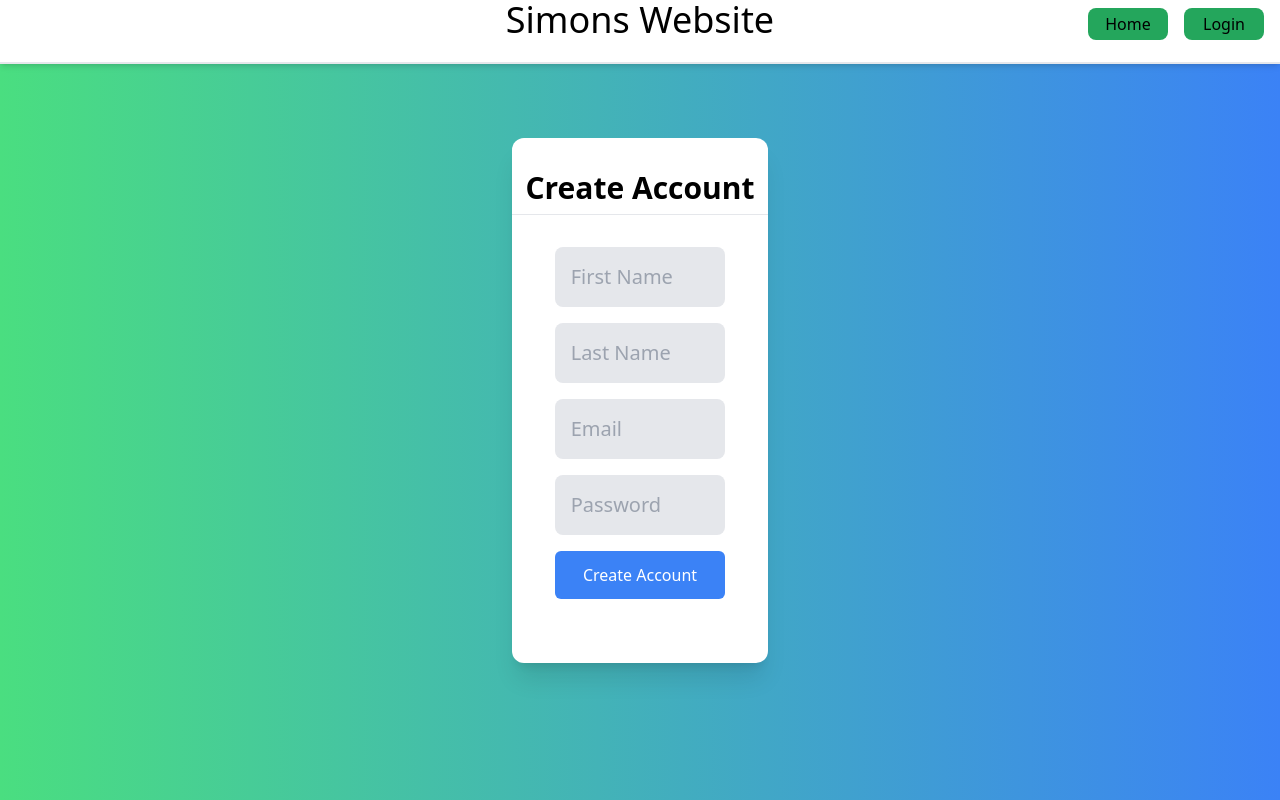
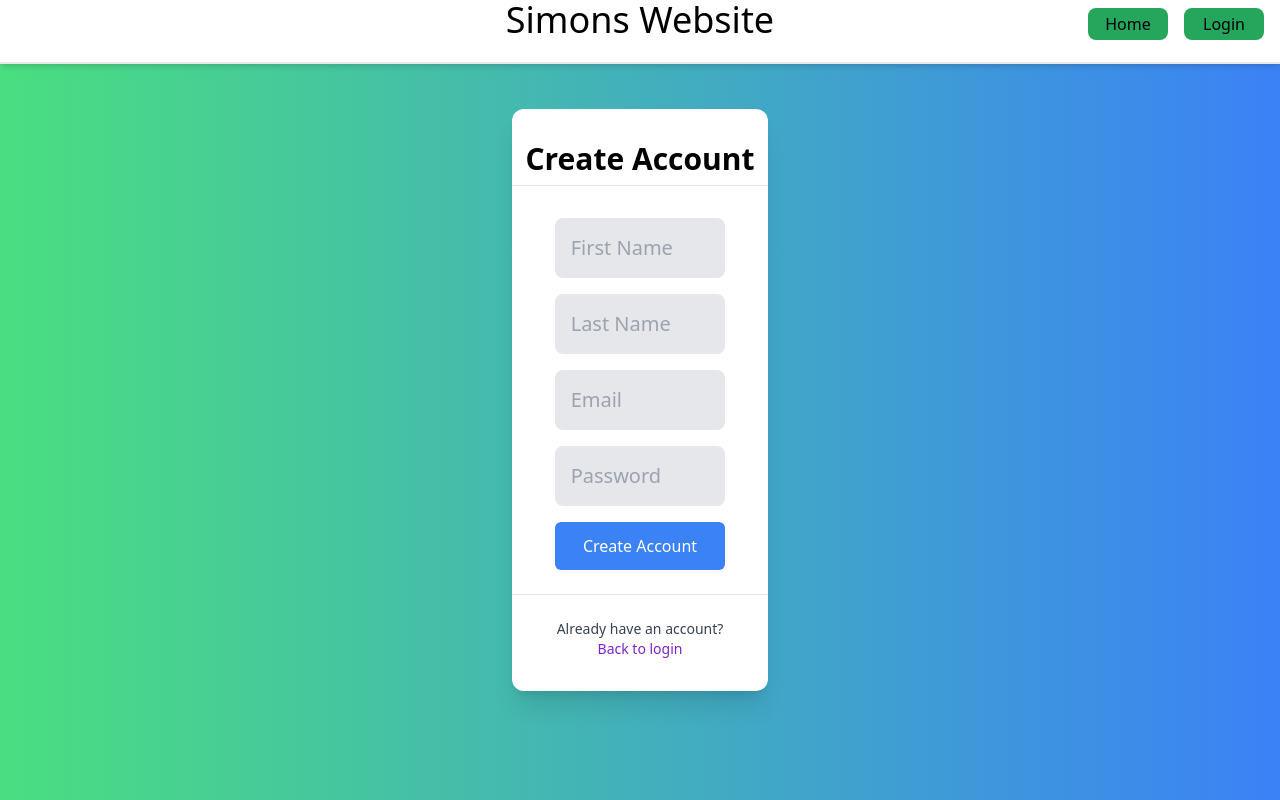
Before and after one commit to simon73737/React-Project-UI, a React (Create React App) app: page /signup in a window 1280 px wide. Built offline with nearby package versions, Linux system fonts and the light colour scheme.

Commit message:
Final styling tweaks to login/signup

```diff
--- a/src/Pages/Login.js
+++ b/src/Pages/Login.js
@@ -54,8 +54,8 @@ class Login extends Component {
       <>
         <section className="flex basis-full h-screen bg-gradient-to-r from-green-400 to-blue-500">
           <div className="w-full h-full flex justify-center items-center">
-            <div className="px-10 py-16 bg-white w-1/5 flex-col rounded-xl shadow-xl">
-            <h4 className="flex justify-center w-full text-3xl font-bold -mt-8 mb-4 pb-2 border-b">Login</h4>
+            <div className="py-8 bg-white w-1/5 flex-col rounded-xl shadow-xl">
+            <h4 className="flex justify-center w-full text-3xl font-bold mb-4 pb-2 border-b">Login</h4>
               {/* Being Input Fields */}
               <div className="flex justify-center">
                 {!this.state.emailError ?
--- a/src/Pages/Signup.js
+++ b/src/Pages/Signup.js
@@ -69,8 +69,8 @@ class Signup extends Component {
       <>
         <section className="flex basis-full h-screen bg-gradient-to-r from-green-400 to-blue-500">
           <div className="w-full h-full flex justify-center items-center">
-            <div className="py-16 bg-white w-1/5 flex-col rounded-xl shadow-xl">
-              <h4 className="flex justify-center w-full text-3xl font-bold -mt-8 mb-4 pb-2 border-b">Create Account</h4>
+            <div className="py-8 bg-white w-1/5 flex-col rounded-xl shadow-xl">
+              <h4 className="flex justify-center w-full text-3xl font-bold mb-4 pb-2 border-b">Create Account</h4>
               {/* Begin User Info Fields */}
               <div className="flex justify-center">
                 {!this.state.firstNameError ?
@@ -149,6 +149,17 @@ class Signup extends Component {
                 </div>
               </div>
 
+              <div className="flex justify-center">
+                <div className="flex flex-col w-full pt-6 mt-6 border-t border-gray-200">
+                  <p className="flex justify-center inline text-sm font-medium text-gray-700">
+                    Already have an account?
+                  </p>
+                  <a className="flex justify-center inline text-sm font-medium text-purple-700 hover:text-purple-900" href= { '/login' }>
+                    Back to login
+                  </a>
+                </div>
+              </div>
+
             </div>
           </div>
         </section>
```
